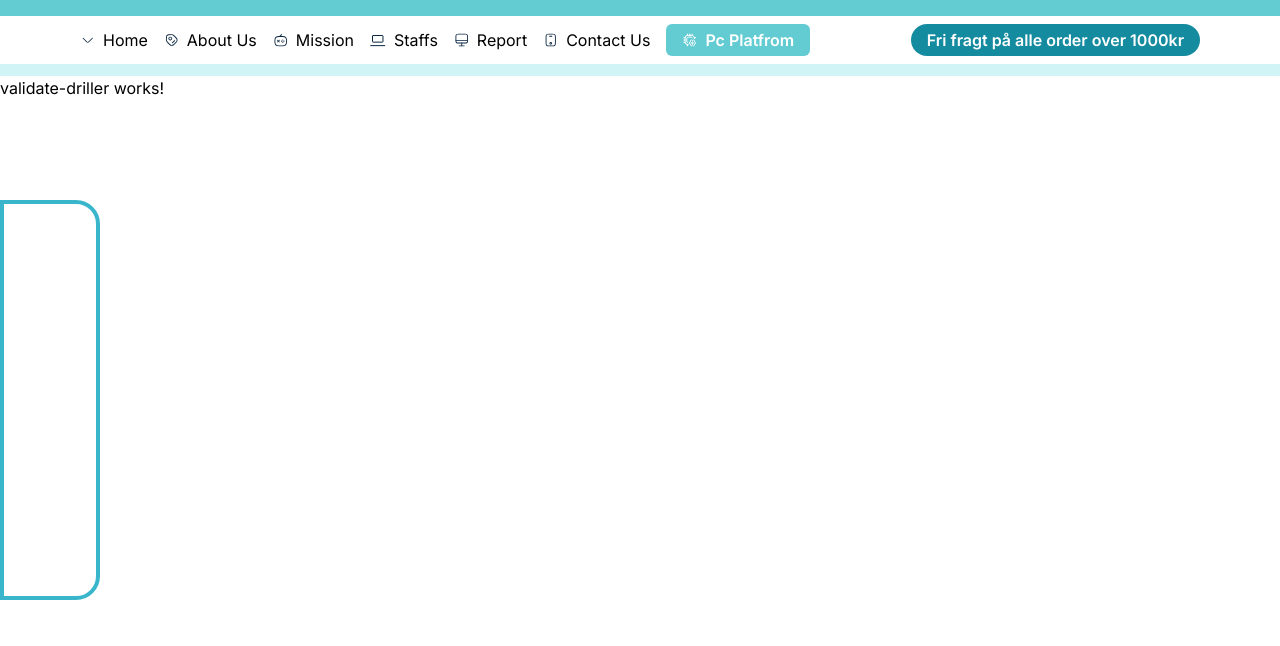
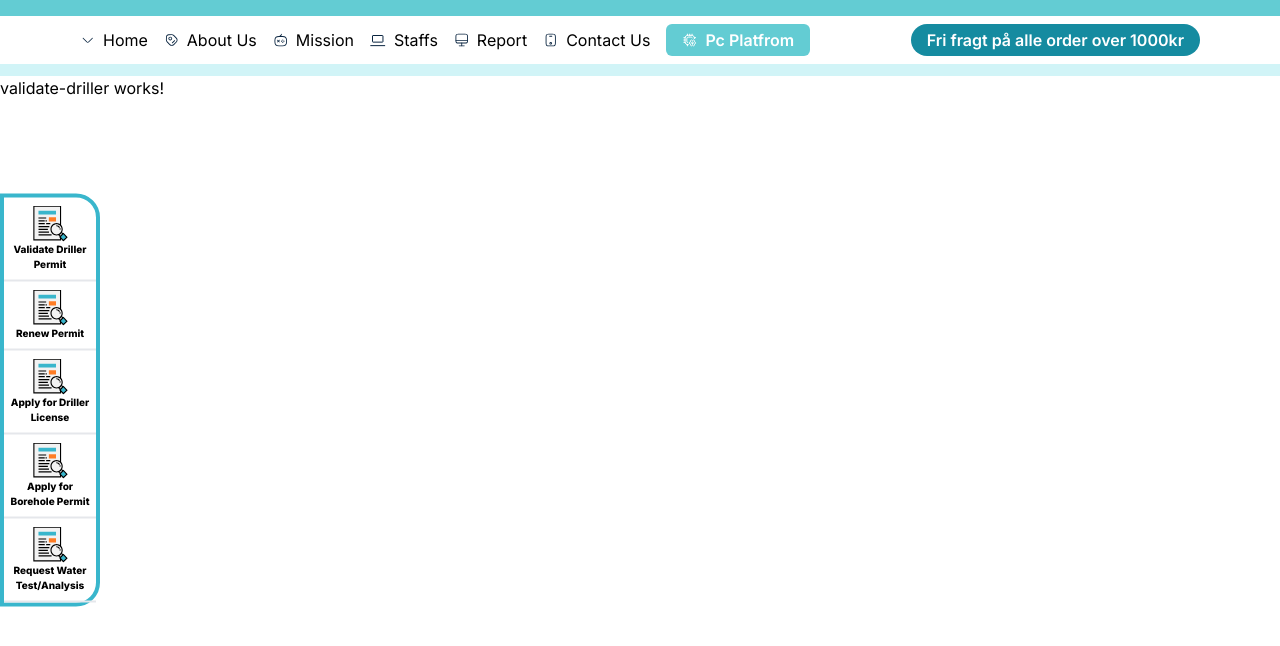
Before and after one commit to hatekisam/hydronet, an Angular app: page / in a window 1280 px wide. Shown: the top 646 px of the page. Built offline with nearby package versions, Linux system fonts and the light colour scheme.

Commit message:
finished the home sidebar

```diff
--- a/src/app/components/home-sidebar-link/home-sidebar-link.component.ts
+++ b/src/app/components/home-sidebar-link/home-sidebar-link.component.ts
@@ -1,11 +1,21 @@
 import { Component, Input } from '@angular/core';
+import { HomeSideLink } from '../../interfaces/home-side-link';
+import { RouterLink } from '@angular/router';
 
 @Component({
   selector: 'app-home-sidebar-link',
   standalone: true,
-  imports: [],
-  template: ` <p>home-sidebar-link works!</p> `,
+  imports: [RouterLink],
+  template: `
+    <a
+      [routerLink]="link.to"
+      class="py-2 border-b-2 flex flex-col items-center justify-center"
+    >
+      <img class="listing-photo" [src]="link.icon" />
+      <p class="text-center text-black font-extrabold text-[10px]">{{ link.title }}</p>
+    </a>
+  `,
 })
 export class HomeSidebarLinkComponent {
-  @Input() link;
+  @Input() link!: HomeSideLink;
 }
--- a/src/app/components/home-sidebar/home-sidebar.component.ts
+++ b/src/app/components/home-sidebar/home-sidebar.component.ts
@@ -1,44 +1,46 @@
 import { Component } from '@angular/core';
+import { HomeSideLink } from '../../interfaces/home-side-link';
+import { HomeSidebarLinkComponent } from '../home-sidebar-link/home-sidebar-link.component';
+import { CommonModule } from '@angular/common';
 
 @Component({
   selector: 'app-home-sidebar',
   standalone: true,
-  imports: [],
+  imports: [HomeSidebarLinkComponent, CommonModule],
   template: `
     <div class="absolute left-0 top-1/2 transform -translate-y-1/2">
-      <div
-        class="border-4 border-[#39B6CC] rounded-r-3xl h-[400px] w-[100px]"
-      ></div>
+      <div class="border-4 border-[#39B6CC] rounded-r-3xl  w-[100px]">
+        <app-home-sidebar-link *ngFor="let link of links" [link]="link" />
+      </div>
     </div>
   `,
-  styleUrl: './home-sidebar.component.css',
 })
 export class HomeSidebarComponent {
-  links = [
+  links: HomeSideLink[] = [
     {
       title: 'Validate Driller Permit',
       icon: '/assets/homeSideIcon.svg',
-      link: '',
+      to: '',
     },
     {
       title: 'Renew Permit',
       icon: '/assets/homeSideIcon.svg',
-      link: 'renew',
+      to: 'renew',
     },
     {
       title: 'Apply for Driller License',
       icon: '/assets/homeSideIcon.svg',
-      link: '',
+      to: '',
     },
     {
       title: 'Apply for Borehole Permit',
       icon: '/assets/homeSideIcon.svg',
-      link: '',
+      to: '',
     },
     {
       title: 'Request Water Test/Analysis',
       icon: '/assets/homeSideIcon.svg',
-      link: '',
+      to: '',
     },
   ];
 }
--- a/src/app/interfaces/home-side-link.ts
+++ b/src/app/interfaces/home-side-link.ts
@@ -1,2 +1,5 @@
 export interface HomeSideLink {
+  title: string;
+  icon: string;
+  to: string;
 }
```
Also changed, not shown: src/app/components/home-sidebar/home-sidebar.component.css (deleted).
